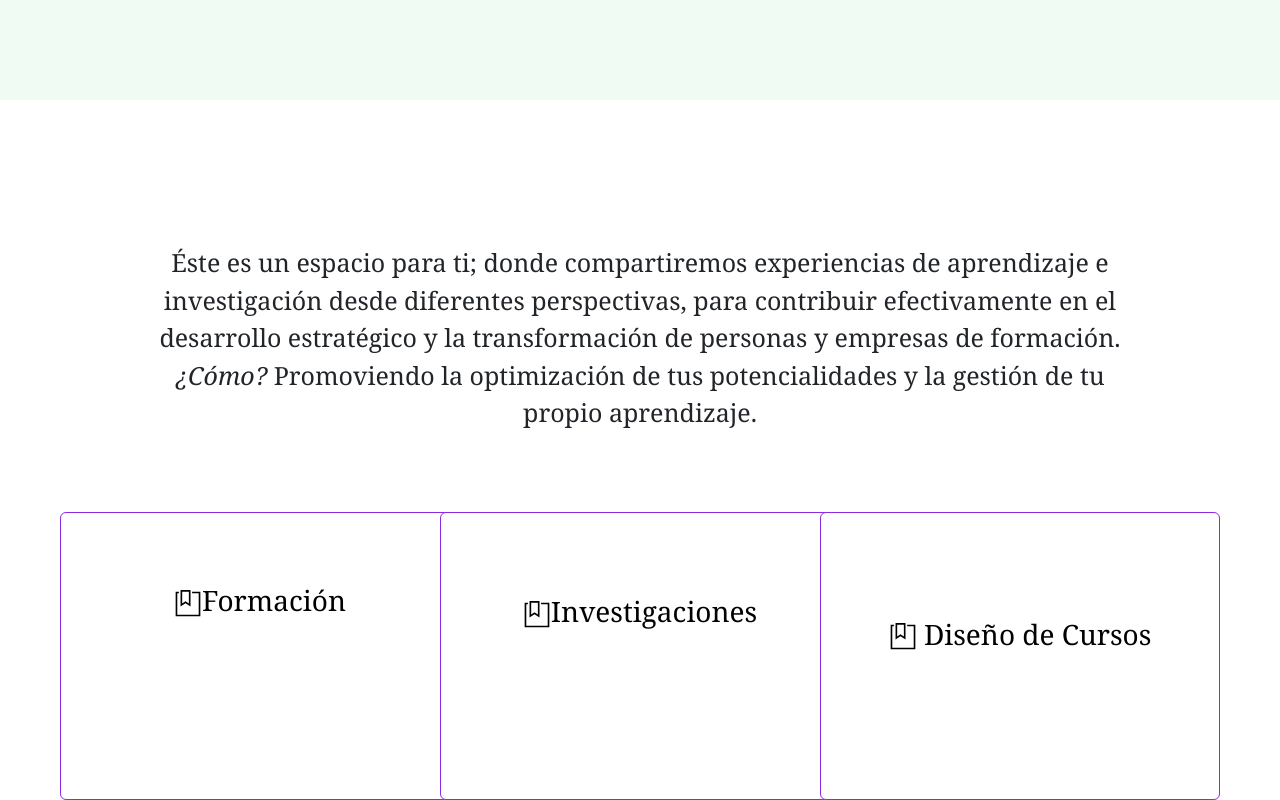
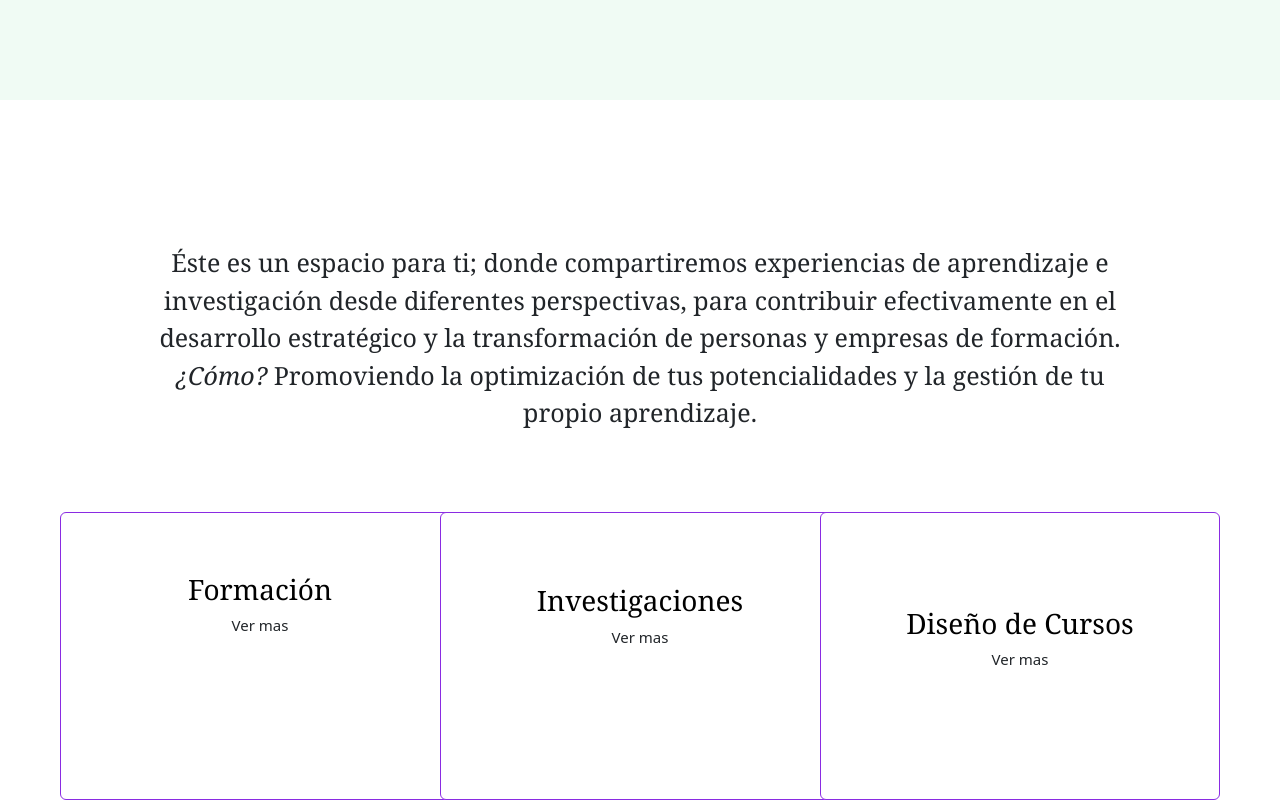
Before and after one commit to jenireeac/pensamiento-innovativo, a React (Create React App) app: page / in a window 1280 px wide. Shown: the part 1842-2642 px from the top of the page. Built offline with nearby package versions, Linux system fonts and the light colour scheme.

Commit message:
changed style in flipcard

```diff
--- a/src/App.css
+++ b/src/App.css
@@ -76,7 +76,7 @@
   margin: -5em;
 }
   .flip-card {
-    perspective: 60em; /* Define the perspective for 3D rotation */
+    perspective: 100%; /* Define the perspective for 3D rotation */
     border-color:blueviolet;
     width: 25em;
     min-height: 18em;
@@ -85,9 +85,7 @@
   .flip-card:hover .flip-card-inner {
     transform: rotateX(-180deg);
   }
-  &:active {
-    transform: scale(0.975);
-  }
+
   .flip-card-inner {
     transition: transform 0.6s; /* Apply a smooth transition effect */
     transform-style: preserve-3d;
@@ -121,10 +119,10 @@
   .card-text {
     font-size: 15px;
     text-align: center;
-    display: block;
+
   }
 }
-@media screen and (max-width: 992px) {
+@media screen and (max-width: 991px) {
   .first-heading {
     font-size: 30px;
   }
--- a/src/App.js
+++ b/src/App.js
@@ -22,6 +22,7 @@ function App() {
           <div className="col-md-4">
             <FlipCard
               frontText="Formación"
+              cardText="Ver mas"
               backText="Un servicio de mentoría que contribuya efectivamente al desarrollo estratégico y a la transformación de la labor docente.
 Centrado en posibilitar la innovación y la mejora continua de quienes enseñan; haciendo énfasis en la diversidad e inclusión, la colaboración y cooperación, integralidad, personalización de la enseñanza, metacognición y efectividad.
 "
@@ -30,6 +31,7 @@ Centrado en posibilitar la innovación y la mejora continua de quienes enseñan;
           <div className="col-md-4">
             <FlipCard
               frontText="Investigaciones"
+              cardText="Ver mas"
               backText="Un servicio de mentoría que promueva el desarrollo estratégico del investigador y la transformación de la labor investigativa.
 Centrado en la formación de investigadores con un cambio de miras; compartir experiencias de investigación, con estrategias, acciones y propuestas positivas, innovadoras y éticas.
 "
@@ -38,6 +40,7 @@ Centrado en la formación de investigadores con un cambio de miras; compartir ex
           <div className="col-md-4">
             <FlipCard
               frontText=" Diseño de Cursos"
+              cardText="Ver mas"
               backText="Atención personalizada con el diseño de cursos para público externo, particulares o empresas, según requerimientos del demandante y, la necesidad formativa de los usuarios docentes e investigadores. "
             />
           </div>
--- a/src/components/Flipcard.js
+++ b/src/components/Flipcard.js
@@ -1,6 +1,6 @@
 import React, { useState } from "react";
-import { TfiBookmarkAlt } from "react-icons/tfi";
-const FlipCard = ({ frontText, backText }) => {
+
+const FlipCard = ({ frontText, backText , cardText }) => {
   const [isFlipped, setIsFlipped] = useState(false);
 
   const handleFlip = () => {
@@ -16,7 +16,8 @@ const FlipCard = ({ frontText, backText }) => {
       <div className=" flip-card-inner">
         <div className="flip-card-front">
           {/* Content for the front side of the card */}
-          <h3 className="card-title"><TfiBookmarkAlt/>{frontText}</h3>
+          <h3 className="card-title">{frontText}</h3>
+          <p className="card-text"> {cardText}</p>
         </div>
         <div className="flip-card-back">
           {/* Content for the back side of the card */}
```
